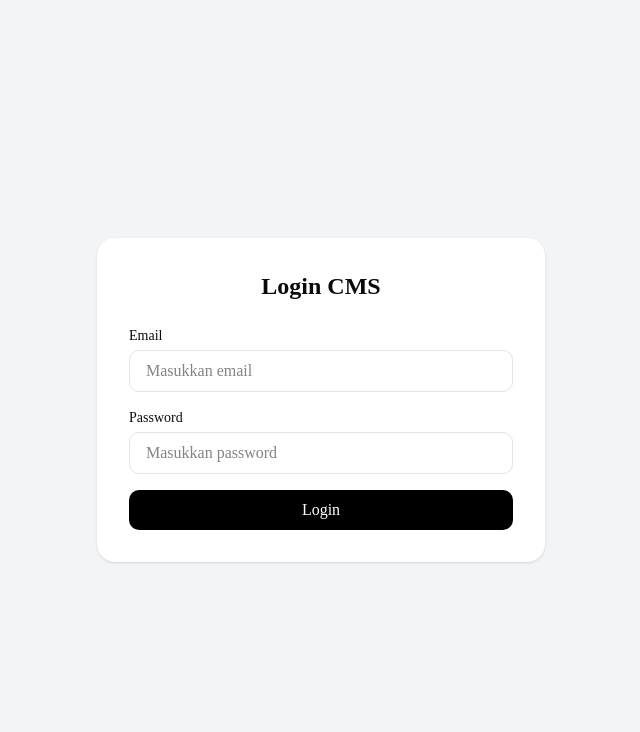
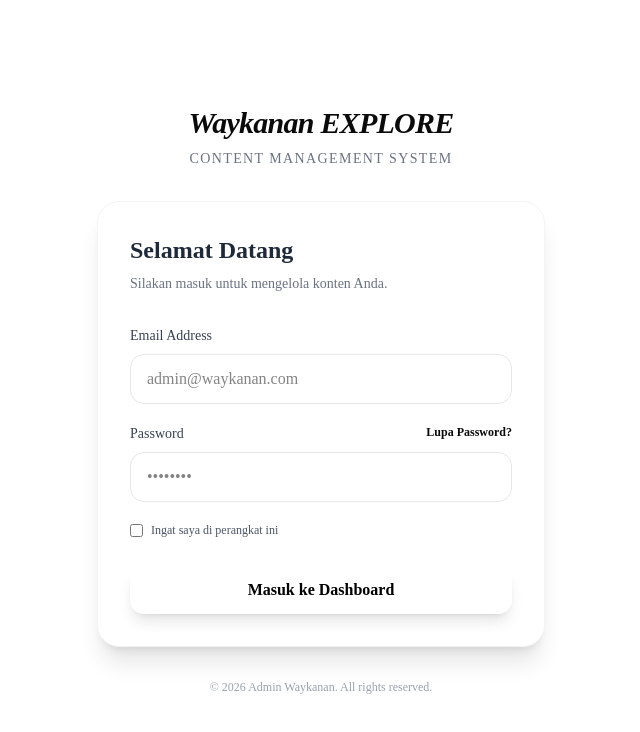
Before and after one commit to Atri-awg/way-kanan-explore, a Next.js app in the folder cms/: page /login in a window 1280 px wide. Shown: the top 732 px of the page, without its empty margins (319-959 px from the left). Built offline with nearby package versions, Linux system fonts and the light colour scheme.

Commit message:
tambah strtuktur folder

```diff
--- a/cms/app/login/page.tsx
+++ b/cms/app/login/page.tsx
@@ -1,43 +1,71 @@
 export default function LoginPage() {
   return (
-    <div className="min-h-screen flex items-center justify-center bg-gray-100">
-      <div className="w-full max-w-md bg-white p-8 rounded-2xl shadow">
-        <h1 className="text-2xl font-bold text-center mb-6">
-          Login CMS
+    <div className="min-h-screen flex items-center justify-center bg-waykanan-bg relative overflow-hidden">
+      {/* Ornamen Latar Belakang (Opsional untuk estetika) */}
+      <div className="absolute -top-24 -left-24 w-96 h-96 bg-waykanan-dark/5 rounded-full blur-3xl"></div>
+      <div className="absolute -bottom-24 -right-24 w-96 h-96 bg-waykanan-orange/10 rounded-full blur-3xl"></div>
+
+      <div className="w-full max-w-md z-10 mx-4">
+        {/* Logo Section */}
+        <div className="text-center mb-8">
+          <h1 className="text-3xl font-bold italic text-waykanan-dark tracking-tight">
+            Waykanan <span className="text-waykanan-orange">EXPLORE</span>
           </h1>
+          <p className="text-gray-500 mt-2 text-sm uppercase tracking-widest">
+            Content Management System
+          </p>
+        </div>
 
-        <form className="space-y-4">
+        <div className="bg-white p-8 rounded-3xl shadow-xl border border-gray-100">
+          <h2 className="text-2xl font-semibold text-gray-800 mb-2">Selamat Datang</h2>
+          <p className="text-gray-500 text-sm mb-8">Silakan masuk untuk mengelola konten Anda.</p>
+
+          <form className="space-y-5">
             <div>
-            <label className="block mb-1 text-sm">
-              Email
+              <label className="block mb-2 text-sm font-medium text-gray-700">
+                Email Address
               </label>
-
               <input
                 type="email"
-              placeholder="Masukkan email"
-              className="w-full border rounded-lg px-4 py-2"
+                placeholder="admin@waykanan.com"
+                className="w-full border border-gray-200 rounded-xl px-4 py-3 focus:outline-none focus:ring-2 focus:ring-waykanan-dark/20 focus:border-waykanan-dark transition-all"
               />
             </div>
 
             <div>
-            <label className="block mb-1 text-sm">
+              <div className="flex justify-between mb-2">
+                <label className="text-sm font-medium text-gray-700">
                   Password
                 </label>
-
+                <a href="#" className="text-xs text-waykanan-orange hover:underline font-semibold">
+                  Lupa Password?
+                </a>
+              </div>
               <input
                 type="password"
-              placeholder="Masukkan password"
-              className="w-full border rounded-lg px-4 py-2"
+                placeholder="••••••••"
+                className="w-full border border-gray-200 rounded-xl px-4 py-3 focus:outline-none focus:ring-2 focus:ring-waykanan-dark/20 focus:border-waykanan-dark transition-all"
               />
+            </div>
+
+            <div className="flex items-center space-x-2 pb-2">
+              <input type="checkbox" id="remember" className="rounded border-gray-300 text-waykanan-dark focus:ring-waykanan-dark" />
+              <label htmlFor="remember" className="text-xs text-gray-600 cursor-pointer">Ingat saya di perangkat ini</label>
             </div>
 
             <button
               type="submit"
-            className="w-full bg-black text-white py-2 rounded-lg"
+              className="w-full bg-waykanan-dark hover:bg-waykanan-light text-black font-semibold py-3 rounded-xl shadow-lg shadow-waykanan-dark/20 transition-all active:scale-[0.98]"
             >
-            Login
+              Masuk ke Dashboard
             </button>
           </form>
+        </div>
+
+        {/* Footer Login */}
+        <p className="text-center text-gray-400 text-xs mt-8">
+          © 2026 Admin Waykanan. All rights reserved.
+        </p>
       </div>
     </div>
   );
--- a/cms/components/layout/sidebar.tsx
+++ b/cms/components/layout/sidebar.tsx
@@ -10,9 +10,9 @@ import {
 
 export default function Sidebar() {
   return (
-    <div className="w-64 h-screen bg-black text-white p-5 fixed">
+    <div className="w-64 h-screen bg-gray-600 text-white p-5 fixed">
       <h1 className="text-2xl font-bold mb-10">
-        Waykanan CMS
+        Waykanan Explorer
       </h1>
 
       <ul className="space-y-4">
--- /dev/null
+++ b/cms/components/ui/input.tsx
@@ -0,0 +1,19 @@
+import * as React from "react"
+
+import { cn } from "@/lib/utils"
+
+function Input({ className, type, ...props }: React.ComponentProps<"input">) {
+  return (
+    <input
+      type={type}
+      data-slot="input"
+      className={cn(
+        "h-8 w-full min-w-0 rounded-lg border border-input bg-transparent px-2.5 py-1 text-base transition-colors outline-none file:inline-flex file:h-6 file:border-0 file:bg-transparent file:text-sm file:font-medium file:text-foreground placeholder:text-muted-foreground focus-visible:border-ring focus-visible:ring-3 focus-visible:ring-ring/50 disabled:pointer-events-none disabled:cursor-not-allowed disabled:bg-input/50 disabled:opacity-50 aria-invalid:border-destructive aria-invalid:ring-3 aria-invalid:ring-destructive/20 md:text-sm dark:bg-input/30 dark:disabled:bg-input/80 dark:aria-invalid:border-destructive/50 dark:aria-invalid:ring-destructive/40",
+        className
+      )}
+      {...props}
+    />
+  )
+}
+
+export { Input }
```
Also changed, not shown: cms/app/artikel/tambah/page.tsx (added), cms/app/destinasi/edit/[id]/page.tsx (added), cms/app/destinasi/page.tsx (added), cms/app/destinasi/tambah/page.tsx (added), cms/components/forms/login-form.tsx (added), 1 other file (tests, documents, lock files or other folders). Lines whose indentation alone changed are shown as unchanged.
